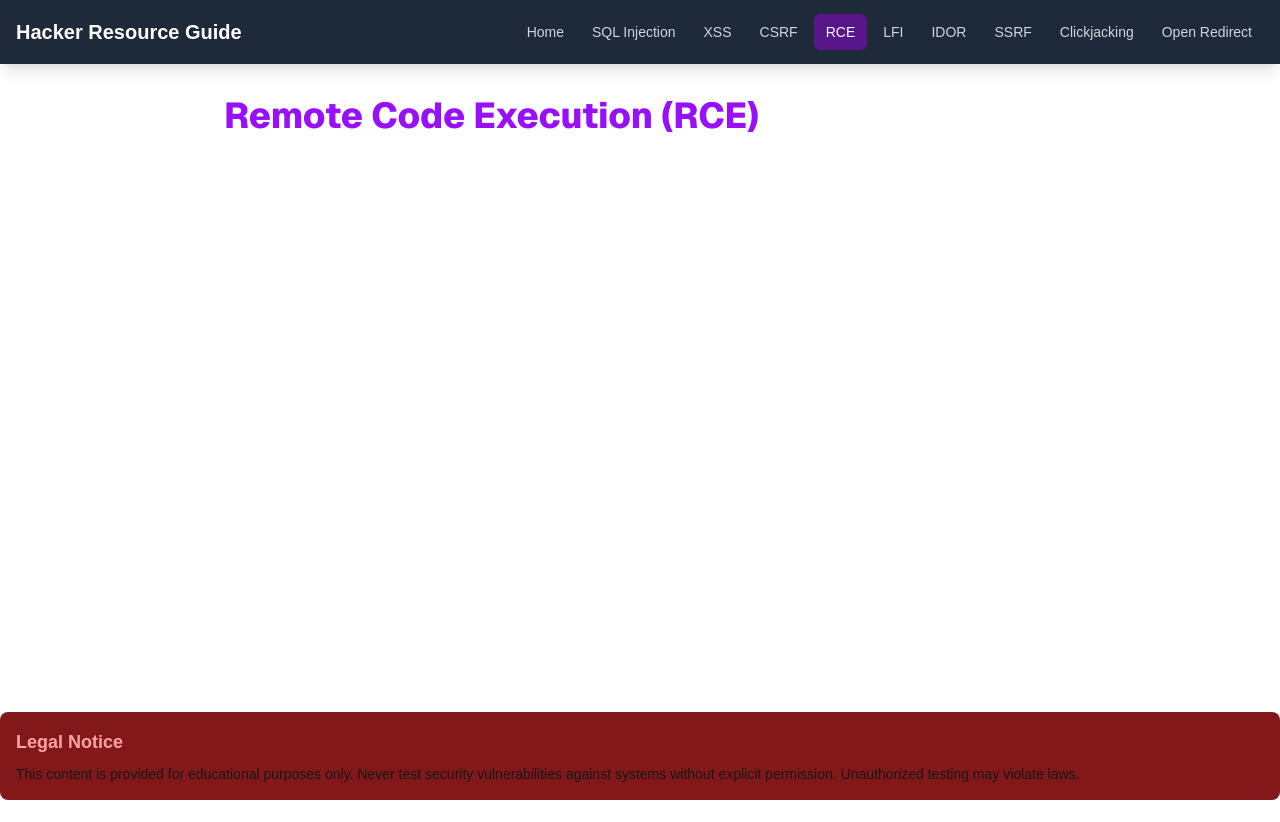
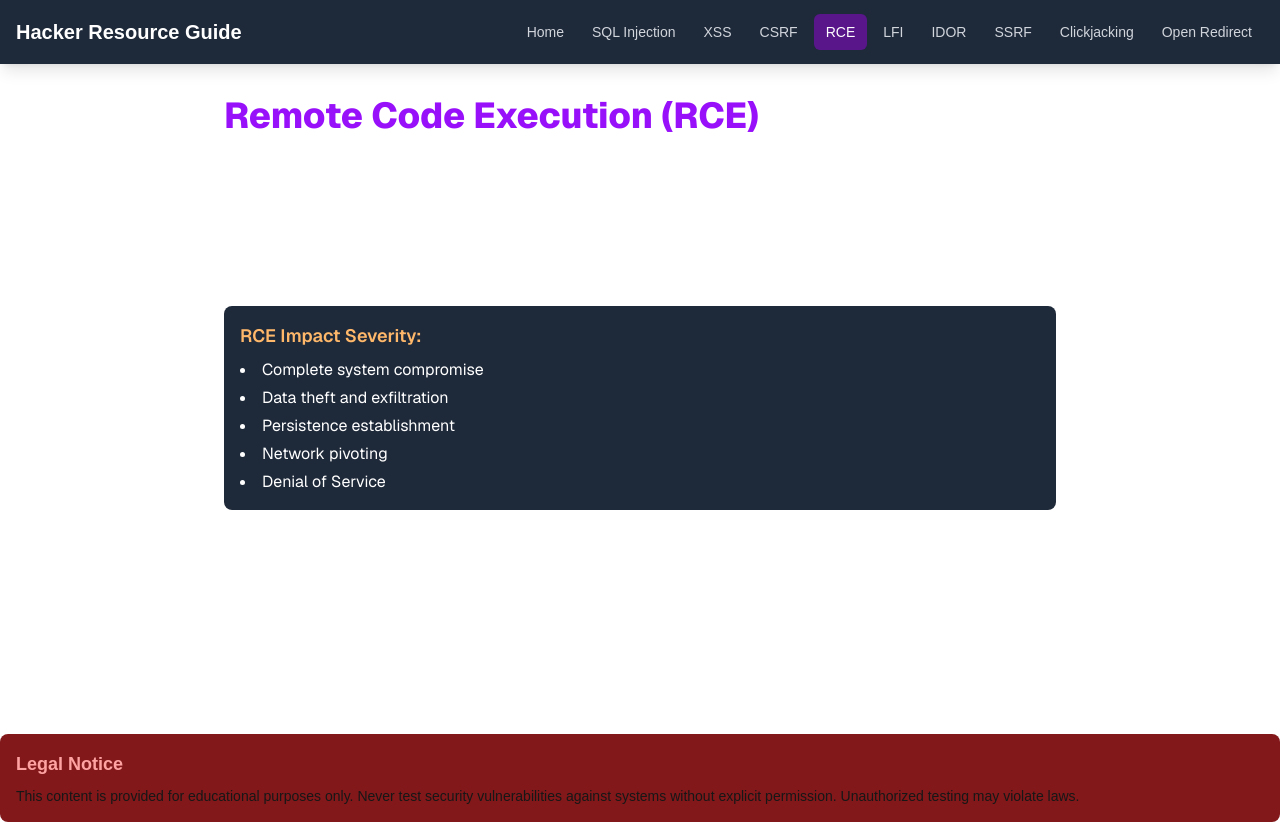
Before and after one commit to AnonAmosAdmn/HackingResourcesGuide, a Next.js app: page /rce in a window 1280 px wide. Before the commit the page ends 800 px from the top, so only its background shows below. Built offline with nearby package versions, Linux system fonts and the light colour scheme.

Commit message:
Update page.tsx

```diff
--- a/app/rce/page.tsx
+++ b/app/rce/page.tsx
@@ -10,6 +10,24 @@ export default function RCEPage() {
         <h2 className="text-2xl font-bold mb-3">What is RCE?</h2>
         <p className="leading-relaxed">
           Remote Code Execution is a critical vulnerability that allows attackers to execute arbitrary code on a target system or application.
+          This is often the "holy grail" of vulnerabilities as it provides complete control over the affected system.
+        </p>
+        <div className="mt-4 p-4 bg-gray-800 rounded-lg">
+          <h3 className="text-lg font-semibold mb-2 text-orange-300">RCE Impact Severity:</h3>
+          <ul className="list-disc list-inside space-y-1">
+            <li>Complete system compromise</li>
+            <li>Data theft and exfiltration</li>
+            <li>Persistence establishment</li>
+            <li>Network pivoting</li>
+            <li>Denial of Service</li>
+          </ul>
+        </div>
+      </section>
+
+      <section className="mb-8">
+        <h2 className="text-2xl font-bold mb-3">What is RCE?</h2>
+        <p className="leading-relaxed">
+          Remote Code Execution is a critical vulnerability that allows attackers to execute arbitrary code on a target system or application.
         </p>
       </section>
     </div>
```
